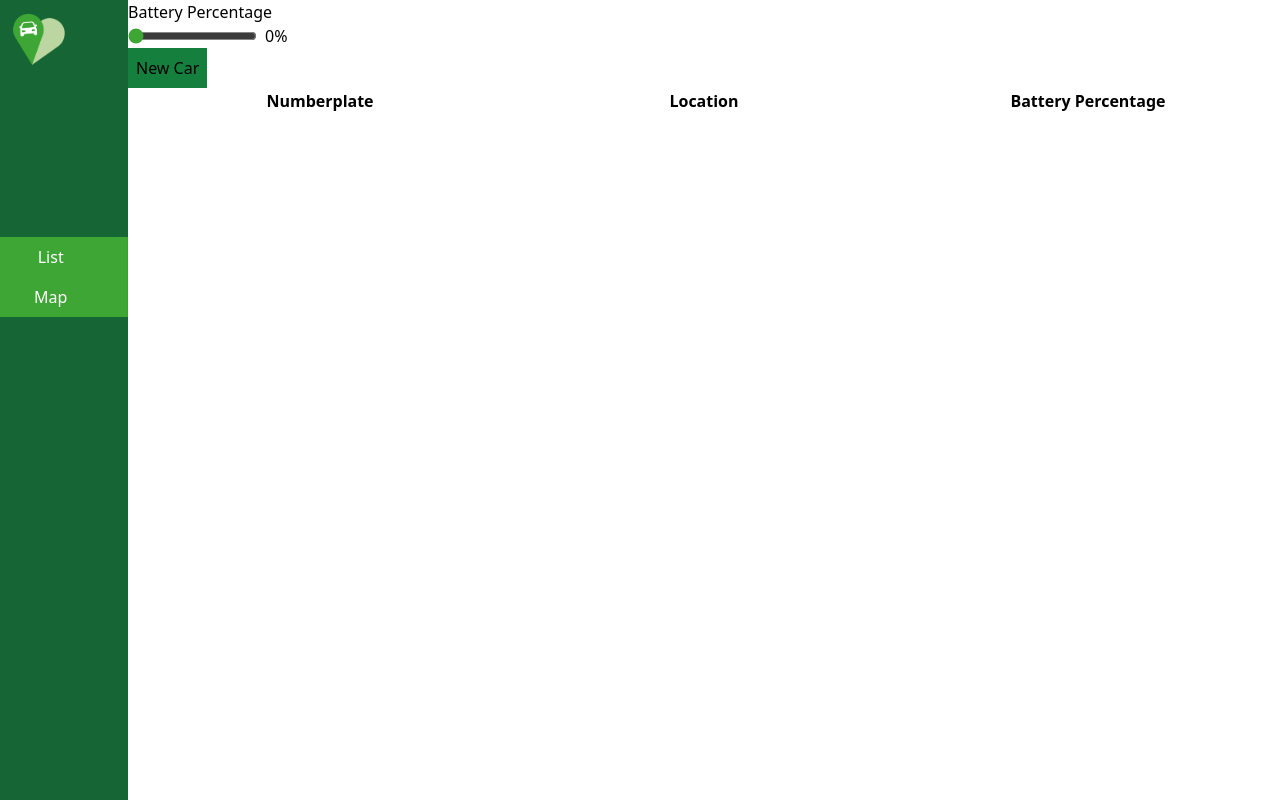
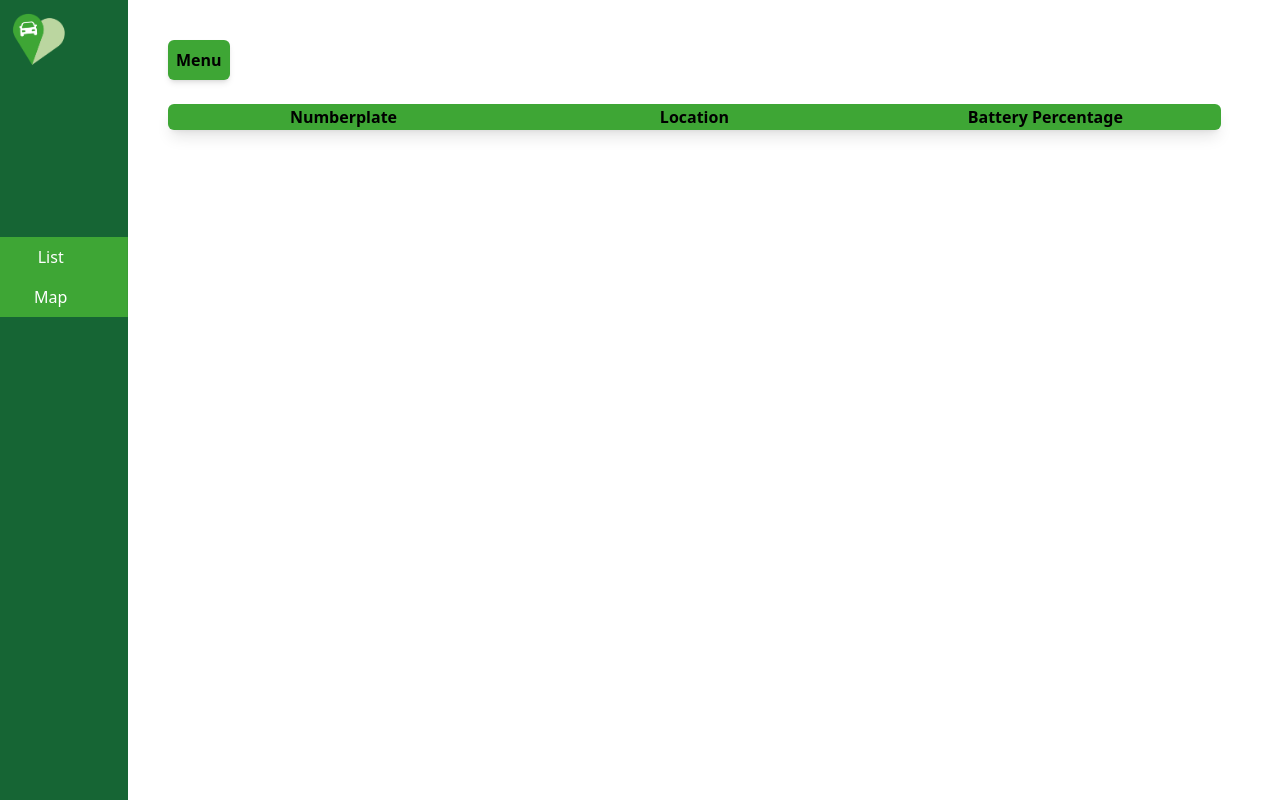
Before and after one commit to MattyMcF4tty/car-sorter, a Next.js app: page / in a window 1280 px wide. Built offline with nearby package versions, Linux system fonts and the light colour scheme.

Commit message:
list done

```diff
--- a/components/car_list.tsx
+++ b/components/car_list.tsx
@@ -9,7 +9,7 @@
 
 const CarItem = ({ numberplate, location, powerPercent }: CarItemProps) => {
   return (
-    <tr className="even:bg-slate-200 text-center">
+    <tr className="even:bg-slate-200 odd:bg-white text-center">
       <td className="w-1/3">{numberplate}</td>
       <td className="w-1/3">
         {location.lat}, {location.lng}
@@ -32,9 +32,9 @@
     <table className="w-full">
       <thead className="w-full">
         <tr className="justify-evenly">
-          <th className="w-1/3 font-semibold">Numberplate</th>
-          <th className="w-1/3 font-semibold">Location</th>
-          <th className="w-1/3 font-semibold">Battery Percentage</th>
+          <th className="w-1/3 font-semibold py-[1px]">Numberplate</th>
+          <th className="w-1/3 font-semibold py-[1px]">Location</th>
+          <th className="w-1/3 font-semibold py-[1px]">Battery Percentage</th>
         </tr>
       </thead>
       <tbody className="w-full">
--- a/pages/index.tsx
+++ b/pages/index.tsx
@@ -1,19 +1,32 @@
-import { useEffect, useState } from 'react';
-import CarList from '../components/car_list'
-import { BatterySearch } from '../components/search_fields';
+import { useEffect, useState } from "react";
+import CarList from "../components/car_list";
+import { BatterySearch } from "../components/search_fields";
 
 const IndexPage = () => {
-  const [cars, setCars] = useState<{ numberPlate: number; location: { lat: number; lng: number }; powerPercent: number }[]>([]);
-  const [filteredCars, setFilteredCars] = useState<{ numberPlate: number; location: { lat: number; lng: number }; powerPercent: number }[]>([]);
+  const [cars, setCars] = useState<
+    {
+      numberPlate: number;
+      location: { lat: number; lng: number };
+      powerPercent: number;
+    }[]
+  >([]);
+  const [filteredCars, setFilteredCars] = useState<
+    {
+      numberPlate: number;
+      location: { lat: number; lng: number };
+      powerPercent: number;
+    }[]
+  >([]);
+  const [showFilterSettings, setShowFilterSettings] = useState<boolean>(false);
 
   useEffect(() => {
     const storedCars = sessionStorage.getItem("cars");
     if (storedCars != null || storedCars != undefined) {
-      const storedCars = JSON.parse(sessionStorage.getItem("cars"))
-      setCars(storedCars)
-      setFilteredCars(storedCars)
+      const storedCars = JSON.parse(sessionStorage.getItem("cars"));
+      setCars(storedCars);
+      setFilteredCars(storedCars);
     }
-  }, [])
+  }, []);
 
   const addCar = () => {
     const newCar = {
@@ -25,19 +38,32 @@
       powerPercent: Math.floor(Math.random() * 100),
     };
     setCars((prevCars) => [...prevCars, newCar]);
-    setFilteredCars(cars)
+    setFilteredCars(cars);
     sessionStorage.setItem("cars", JSON.stringify(cars));
   };
 
   return (
-    <div className='w-[calc(100vw-8rem)]'>
-      <div>
-        <BatterySearch
-        cars={cars}
-        setFilteredCars={setFilteredCars}
-        />
-        <button className='bg-green-700 p-2' onClick={addCar}>New Car</button>
-        <CarList cars={filteredCars}/>
+    <div className="w-[calc(100vw-9.2rem)] p-10 ">
+      <div className="flex flex-col items-left mb-6">
+        <div className="relative z-20">
+          <div className="relative group inline-block">
+            <button className="font-semibold shadow-md bg-MainGreen-300 p-2 rounded-md hover:bg-MainGreen-200">
+              Menu
+            </button>
+            <div className="hidden p-2 bg-white group-hover:block absolute top-full left-0 overflow-auto max-h-[calc(100vh-8rem)]">
+              <BatterySearch cars={cars} setFilteredCars={setFilteredCars} />
+              <button
+                className="font-semibold shadow-md bg-MainGreen-300 p-2 rounded-md hover:bg-MainGreen-200"
+                onClick={addCar}
+              >
+                New Car
+              </button>
+            </div>
+          </div>
+        </div>
+      </div>
+      <div className="shadow-lg rounded-md bg-MainGreen-300">
+        <CarList cars={filteredCars} />
       </div>
     </div>
   );
```
